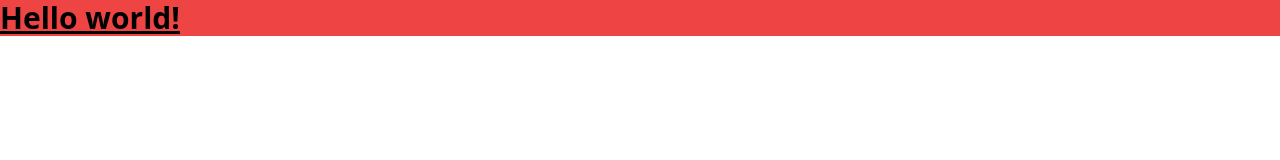
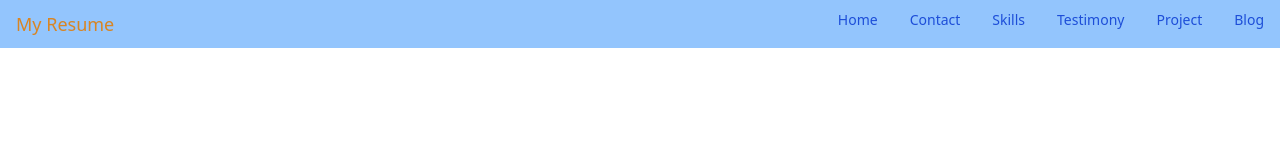
Before and after one commit to optimistictech/my-portfolio-tailwind, a website: page index.html in a window 1280 px wide. Drawn offline with Linux system fonts and the light colour scheme.

Commit message:
first commit

```diff
--- a/index.html
+++ b/index.html
@@ -1,5 +1,6 @@
 <!DOCTYPE html>
 <html lang="en">
+
 <head>
   <meta charset="UTF-8">
   <meta name="viewport" content="width=device-width, initial-scale=1.0">
@@ -8,13 +9,42 @@
   <link href="/dist/output.css" rel="stylesheet">
 
 </head>
+
 <body>
+  <nav class="bg-blue-300 px-2 sm:px-4 py-2.5  ">
+    <div class="container flex flex-wrap justify-between mx-auto">
+
+      <a  href="#">
+          <span class="self-center text-lg text-custom_orange">My Resume</span>
+      </a>
 
 
+      <ul class="flex flex-col mt-4 md:flex-row md:space-x-8 md:mt-0 md:text-sm md:font-medium">
+        <li>
+          <a href="#" class="block py-2 pr-4 pl-3 text-white bg-blue-700 rounded md:bg-transparent md:text-blue-700 md:p-0  text-red-300" aria-current="page">Home</a>
+        </li>
+        <li>
+          <a href="#" class="block py-2 pr-4 pl-3 text-white bg-blue-700 rounded md:bg-transparent md:text-blue-700 md:p-0 dark:text-white" aria-current="page">Contact</a>
+        </li>
+        <li>
+          <a href="#" class="block py-2 pr-4 pl-3 text-white bg-blue-700 rounded md:bg-transparent md:text-blue-700 md:p-0 dark:text-white" aria-current="page">Skills</a>
+        </li>
+        <li>
+          <a href="#" class="block py-2 pr-4 pl-3 text-white bg-blue-700 rounded md:bg-transparent md:text-blue-700 md:p-0 dark:text-white" aria-current="page">Testimony</a>
+        </li>
+        <li>
+          <a href="#" class="block py-2 pr-4 pl-3 text-white bg-blue-700 rounded md:bg-transparent md:text-blue-700 md:p-0 dark:text-white" aria-current="page">Project</a>
+        </li>
+        <li>
+          <a href="#" class="block py-2 pr-4 pl-3 text-white bg-blue-700 rounded md:bg-transparent md:text-blue-700 md:p-0 dark:text-white" aria-current="page">Blog</a>
+        </li>
 
-  <h1 class="text-3xl font-bold underline bg-red-500">
-    Hello world!
-  </h1>
-  <p></p>
+        </ul>
+    </div>
+
+
+  </nav>
+
 </body>
+
 </html>
--- a/tailwind.config.js
+++ b/tailwind.config.js
@@ -2,7 +2,12 @@
 module.exports = {
   content: ["./**/*.{html,js}"],
   theme: {
-    extend: {},
+    extend: {
+      colors: {
+        custom_orange: '#d88523',
+
+      },
+    },
   },
   plugins: [],
-}
+};
```
Also changed, not shown: dist/output.css.
